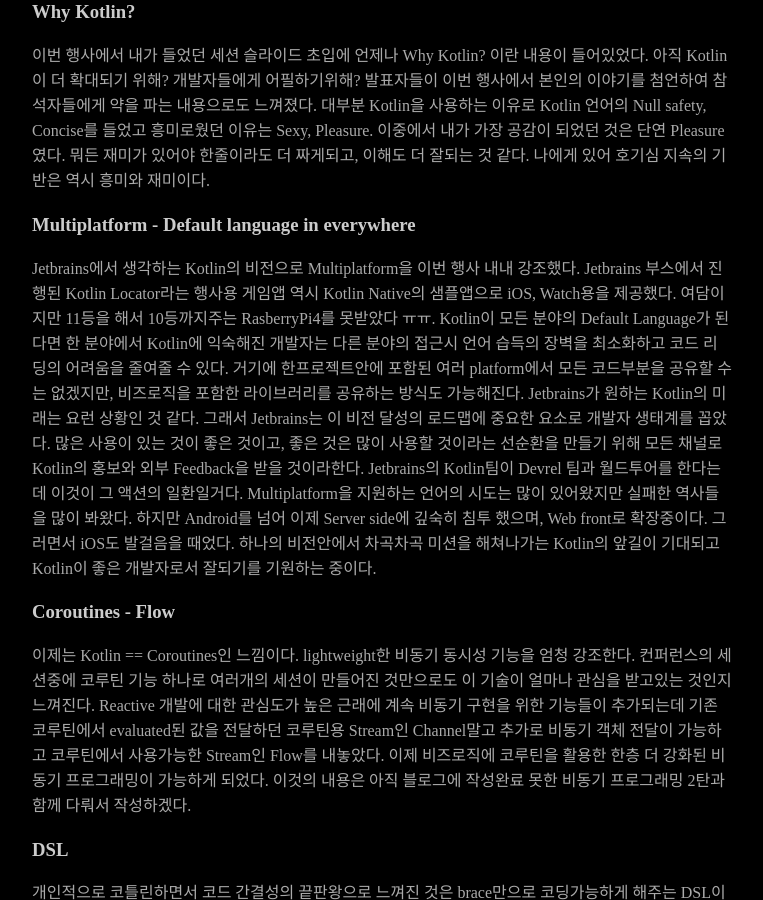
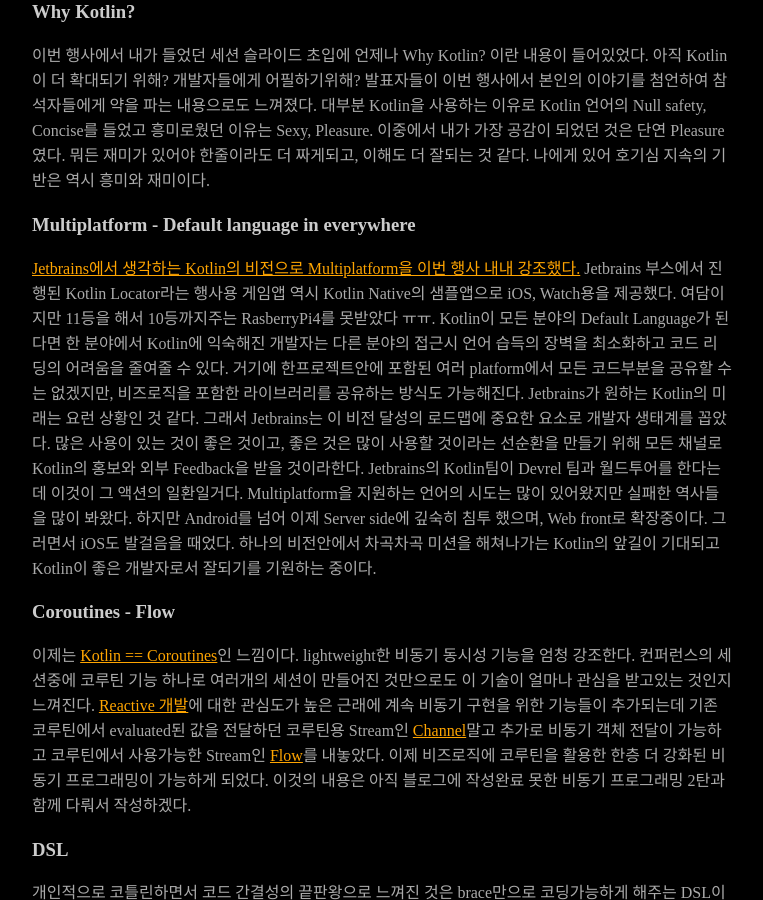
Before and after one commit to nurinamu/nurinamu.github.io, a Jekyll site: the page built from _posts/dev/2019-12-08-recap-kotlinconf-2019.md, in a window 1280 px wide and 900 px high, scrolled down 904 px. Shown: the whole window, without its empty margins (258-1021 px from the left). Built offline with Jekyll 4.4.1, drawn with Linux system fonts in a browser that asks for light colours; some of the changed lines change nothing that is shown; some of the changed text lies outside the part shown.

Commit message:
Add links

```diff
--- a/_posts/dev/2019-12-08-recap-kotlinconf-2019.md
+++ b/_posts/dev/2019-12-08-recap-kotlinconf-2019.md
@@ -7,7 +7,7 @@
 
 ## KotlinConf 2019 Copenhagen 되돌아보기
 
-작년 겨울 지인을 통해서 알게된 KotlinConf. 호기심으로 신청해서 참석한 이번 행사의 후기를 남겨보자. Kotlin에 대한 애정(?)을 더욱 키워주고 흥미로운 내용들이 많았다. 참관기를 크게 내가 배운 내용들과 행사에서 느낀 분위기들. 그리고 꼭 다른 분들에게 전달해주고 싶었던 나의 생각들 정도로 나누어서 줄줄이 써보자. 세션의 주제별로 정리는 따로 글을 남기겠다.
+작년 겨울 지인을 통해서 알게된 [KotlinConf](https://kotlinconf.com/). 호기심으로 신청해서 참석한 이번 행사의 후기를 남겨보자. Kotlin에 대한 애정(?)을 더욱 키워주고 흥미로운 내용들이 많았다. 참관기를 크게 내가 배운 내용들과 행사에서 느낀 분위기들. 그리고 꼭 다른 분들에게 전달해주고 싶었던 나의 생각들 정도로 나누어서 줄줄이 써보자. 세션의 주제별로 정리는 따로 글을 남기겠다.
 
 ## 분위기
 
@@ -21,11 +21,11 @@
 
 ### Multiplatform - Default language in everywhere
 
-Jetbrains에서 생각하는 Kotlin의 비전으로 Multiplatform을 이번 행사 내내 강조했다. Jetbrains 부스에서 진행된 Kotlin Locator라는 행사용 게임앱 역시 Kotlin Native의 샘플앱으로 iOS, Watch용을 제공했다. 여담이지만 11등을 해서 10등까지주는 RasberryPi4를 못받았다 ㅠㅠ. Kotlin이 모든 분야의 Default Language가 된다면 한 분야에서 Kotlin에 익숙해진 개발자는 다른 분야의 접근시 언어 습득의 장벽을 최소화하고 코드 리딩의 어려움을 줄여줄 수 있다. 거기에 한프로젝트안에 포함된 여러 platform에서 모든 코드부분을 공유할 수는 없겠지만, 비즈로직을 포함한 라이브러리를 공유하는 방식도 가능해진다. Jetbrains가 원하는 Kotlin의 미래는 요런 상황인 것 같다. 그래서 Jetbrains는 이 비전 달성의 로드맵에 중요한 요소로 개발자 생태계를 꼽았다. 많은 사용이 있는 것이 좋은 것이고, 좋은 것은 많이 사용할 것이라는 선순환을 만들기 위해 모든 채널로 Kotlin의 홍보와 외부 Feedback을 받을 것이라한다. Jetbrains의 Kotlin팀이 Devrel 팀과 월드투어를 한다는데 이것이 그 액션의 일환일거다. Multiplatform을 지원하는 언어의 시도는 많이 있어왔지만 실패한 역사들을 많이 봐왔다. 하지만 Android를 넘어 이제 Server side에 깊숙히 침투 했으며, Web front로 확장중이다. 그러면서 iOS도 발걸음을 때었다. 하나의 비전안에서 차곡차곡 미션을 해쳐나가는 Kotlin의 앞길이 기대되고 Kotlin이 좋은 개발자로서 잘되기를 기원하는 중이다.
+[Jetbrains에서 생각하는 Kotlin의 비전으로 Multiplatform을 이번 행사 내내 강조했다.](https://www.youtube.com/watch?v=0xKTM0A8gdI&list=PLQ176FUIyIUY6SKGl3Cj9yeYibBuRr3Hl&index=3&t=0s) Jetbrains 부스에서 진행된 Kotlin Locator라는 행사용 게임앱 역시 Kotlin Native의 샘플앱으로 iOS, Watch용을 제공했다. 여담이지만 11등을 해서 10등까지주는 RasberryPi4를 못받았다 ㅠㅠ. Kotlin이 모든 분야의 Default Language가 된다면 한 분야에서 Kotlin에 익숙해진 개발자는 다른 분야의 접근시 언어 습득의 장벽을 최소화하고 코드 리딩의 어려움을 줄여줄 수 있다. 거기에 한프로젝트안에 포함된 여러 platform에서 모든 코드부분을 공유할 수는 없겠지만, 비즈로직을 포함한 라이브러리를 공유하는 방식도 가능해진다. Jetbrains가 원하는 Kotlin의 미래는 요런 상황인 것 같다. 그래서 Jetbrains는 이 비전 달성의 로드맵에 중요한 요소로 개발자 생태계를 꼽았다. 많은 사용이 있는 것이 좋은 것이고, 좋은 것은 많이 사용할 것이라는 선순환을 만들기 위해 모든 채널로 Kotlin의 홍보와 외부 Feedback을 받을 것이라한다. Jetbrains의 Kotlin팀이 Devrel 팀과 월드투어를 한다는데 이것이 그 액션의 일환일거다. Multiplatform을 지원하는 언어의 시도는 많이 있어왔지만 실패한 역사들을 많이 봐왔다. 하지만 Android를 넘어 이제 Server side에 깊숙히 침투 했으며, Web front로 확장중이다. 그러면서 iOS도 발걸음을 때었다. 하나의 비전안에서 차곡차곡 미션을 해쳐나가는 Kotlin의 앞길이 기대되고 Kotlin이 좋은 개발자로서 잘되기를 기원하는 중이다.
 
 ### Coroutines - Flow
 
-이제는 Kotlin == Coroutines인 느낌이다. lightweight한 비동기 동시성 기능을 엄청 강조한다. 컨퍼런스의 세션중에 코루틴 기능 하나로 여러개의 세션이 만들어진 것만으로도 이 기술이 얼마나 관심을 받고있는 것인지 느껴진다. Reactive 개발에 대한 관심도가 높은 근래에 계속 비동기 구현을 위한 기능들이 추가되는데 기존 코루틴에서 evaluated된 값을 전달하던 코루틴용 Stream인 Channel말고 추가로 비동기 객체 전달이 가능하고 코루틴에서 사용가능한 Stream인 Flow를 내놓았다. 이제 비즈로직에 코루틴을 활용한 한층 더 강화된 비동기 프로그래밍이 가능하게 되었다. 이것의 내용은 아직 블로그에 작성완료 못한 비동기 프로그래밍 2탄과 함께 다뤄서 작성하겠다.
+이제는 [Kotlin == Coroutines](https://kotlinlang.org/docs/reference/coroutines-overview.html)인 느낌이다. lightweight한 비동기 동시성 기능을 엄청 강조한다. 컨퍼런스의 세션중에 코루틴 기능 하나로 여러개의 세션이 만들어진 것만으로도 이 기술이 얼마나 관심을 받고있는 것인지 느껴진다. [Reactive 개발](https://www.reactivemanifesto.org/)에 대한 관심도가 높은 근래에 계속 비동기 구현을 위한 기능들이 추가되는데 기존 코루틴에서 evaluated된 값을 전달하던 코루틴용 Stream인 [Channel](https://kotlinlang.org/docs/reference/coroutines/channels.html#channels)말고 추가로 비동기 객체 전달이 가능하고 코루틴에서 사용가능한 Stream인 [Flow](https://kotlinlang.org/docs/reference/coroutines/flow.html#asynchronous-flow)를 내놓았다. 이제 비즈로직에 코루틴을 활용한 한층 더 강화된 비동기 프로그래밍이 가능하게 되었다. 이것의 내용은 아직 블로그에 작성완료 못한 비동기 프로그래밍 2탄과 함께 다뤄서 작성하겠다.
 
 ### DSL
 
```
